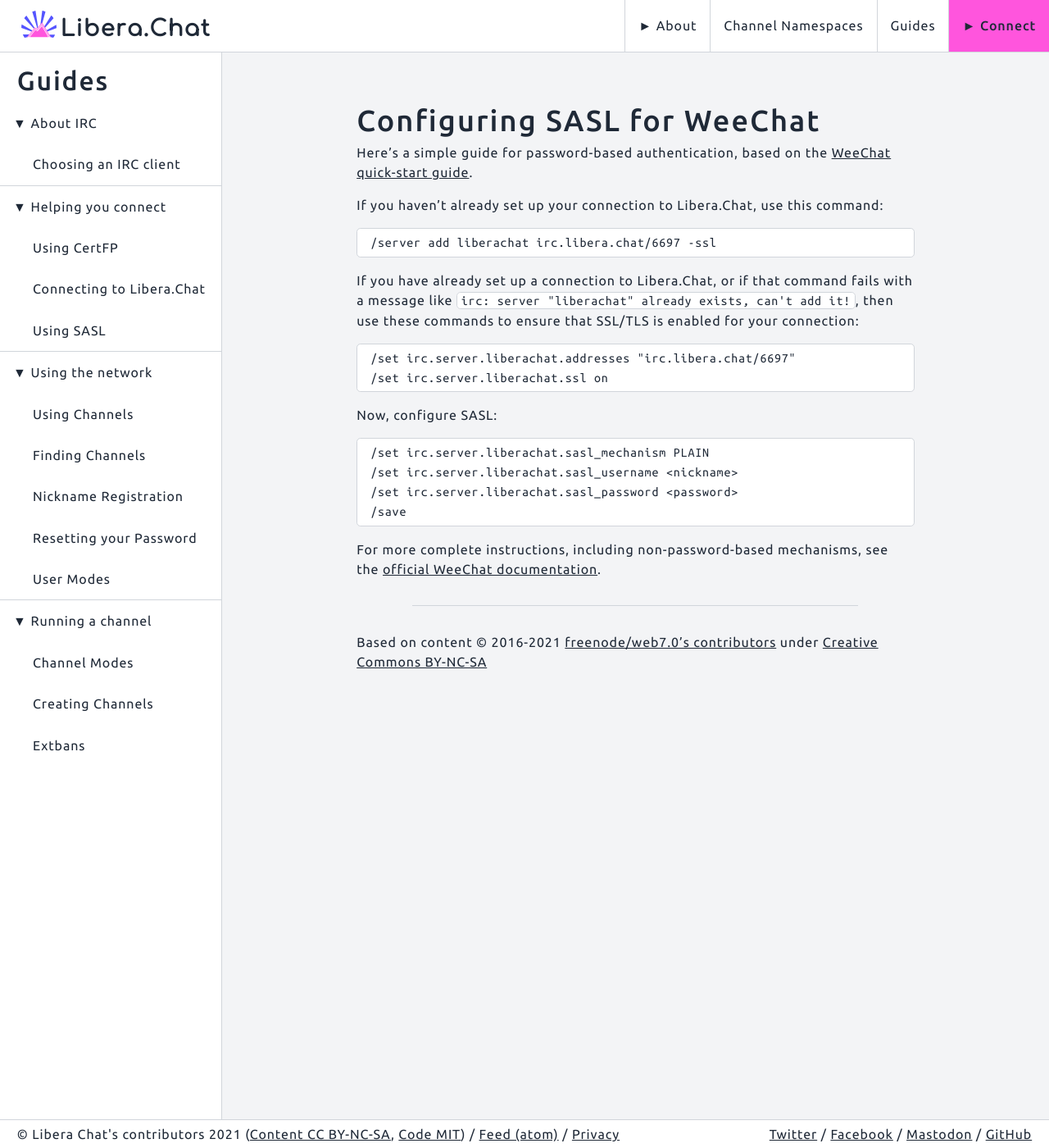
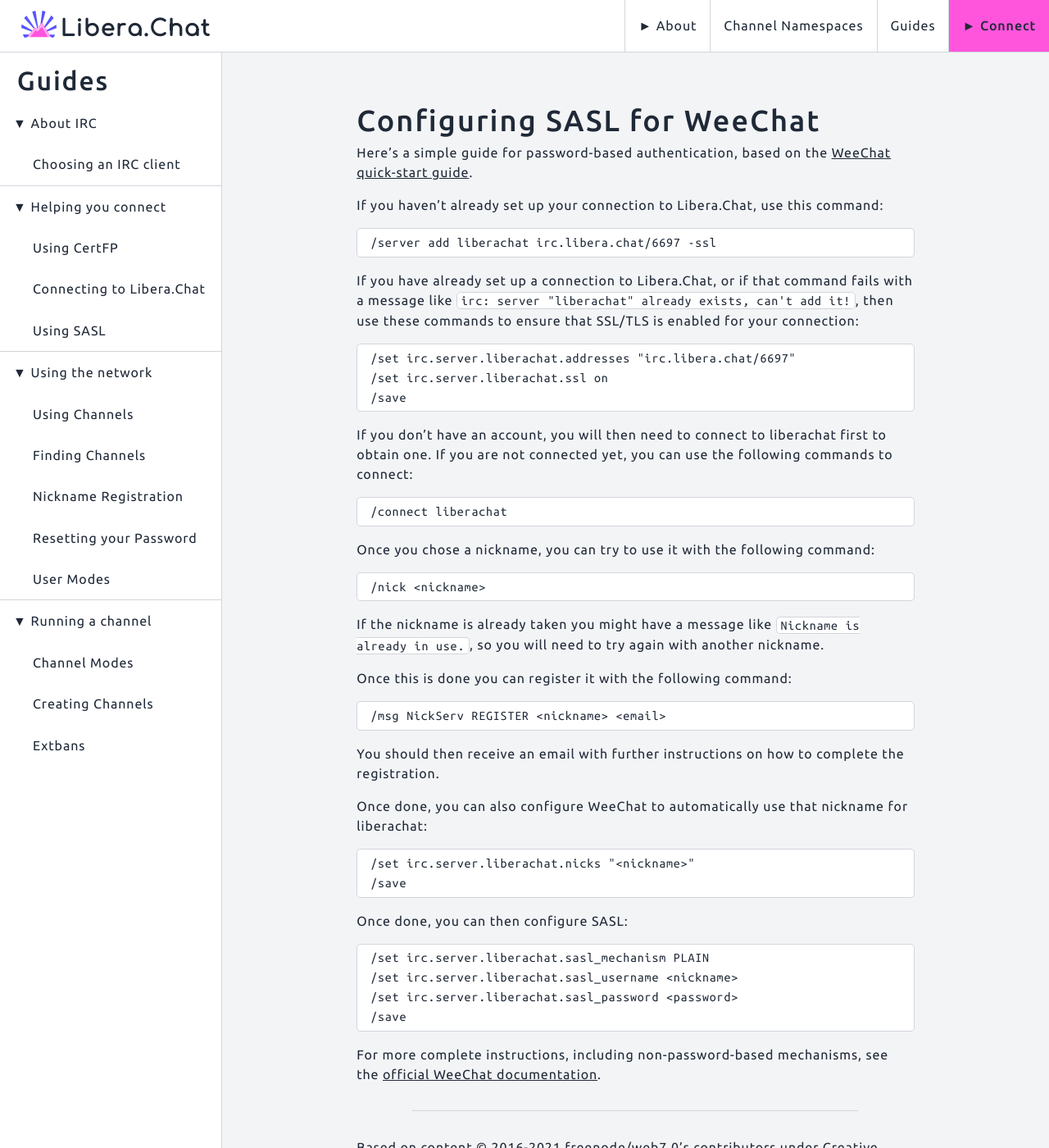
Before and after one commit to Libera-Chat/libera-chat.github.io, a Jekyll site: the page built from content/_guides/sasl/weechat.md, in a window 1280 px wide and 1400 px high. Shown: the whole window at 82% size. Built offline with Jekyll 4.4.1, drawn with Linux system fonts in a browser that asks for light colours.

Commit message:
guides: weechat: explain how to register the account along the way.
While the current guide was good enough for technical people, there
are also less technical people that were on Freenode IRC channels
and that need to reconfigure their IRC client to join Libera.

So making it a bit easier for them is a good thing.

Signed-off-by: Denis 'GNUtoo' Carikli <GNUtoo@cyberdimension.org>

```diff
--- a/content/_guides/sasl/weechat.md
+++ b/content/_guides/sasl/weechat.md
@@ -18,8 +18,35 @@
 
     /set irc.server.liberachat.addresses "irc.libera.chat/6697"
     /set irc.server.liberachat.ssl on
+    /save
 
-Now, configure SASL:
+If you don't have an account, you will then need to connect to liberachat first
+to obtain one. If you are not connected yet, you can use the following commands
+to connect:
+
+    /connect liberachat
+
+Once you chose a nickname, you can try to use it with the following command:
+
+    /nick <nickname>
+
+If the nickname is already taken you might have a message like `Nickname is
+already in use.`, so you will need to try again with another nickname.
+
+Once this is done you can register it with the following command:
+
+    /msg NickServ REGISTER <nickname> <email>
+
+You should then receive an email with further instructions on how to complete
+the registration.
+
+Once done, you can also configure WeeChat to automatically use that nickname
+for liberachat:
+
+    /set irc.server.liberachat.nicks "<nickname>"
+    /save
+
+Once done, you can then configure SASL:
 
     /set irc.server.liberachat.sasl_mechanism PLAIN
     /set irc.server.liberachat.sasl_username <nickname>
```
